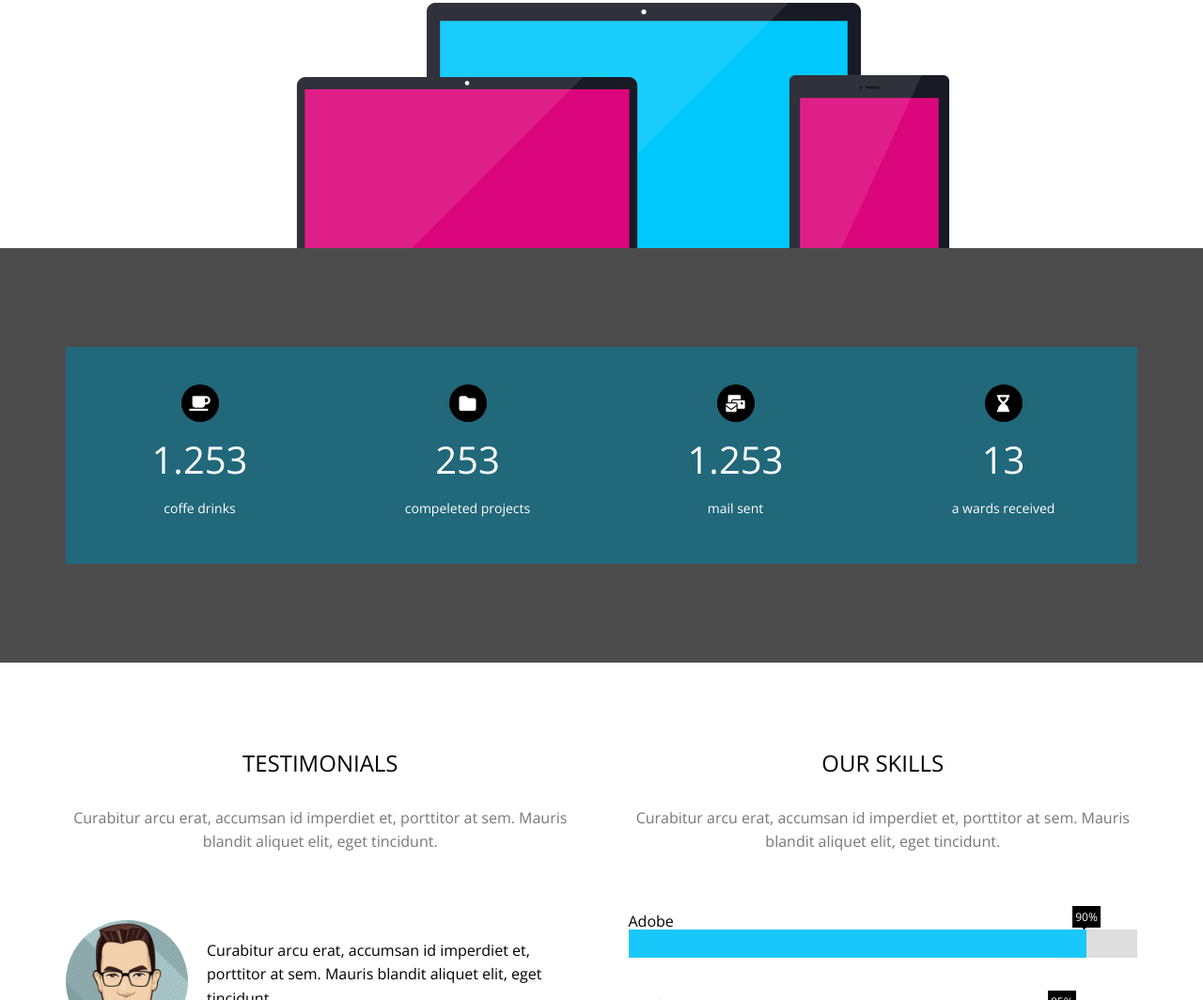
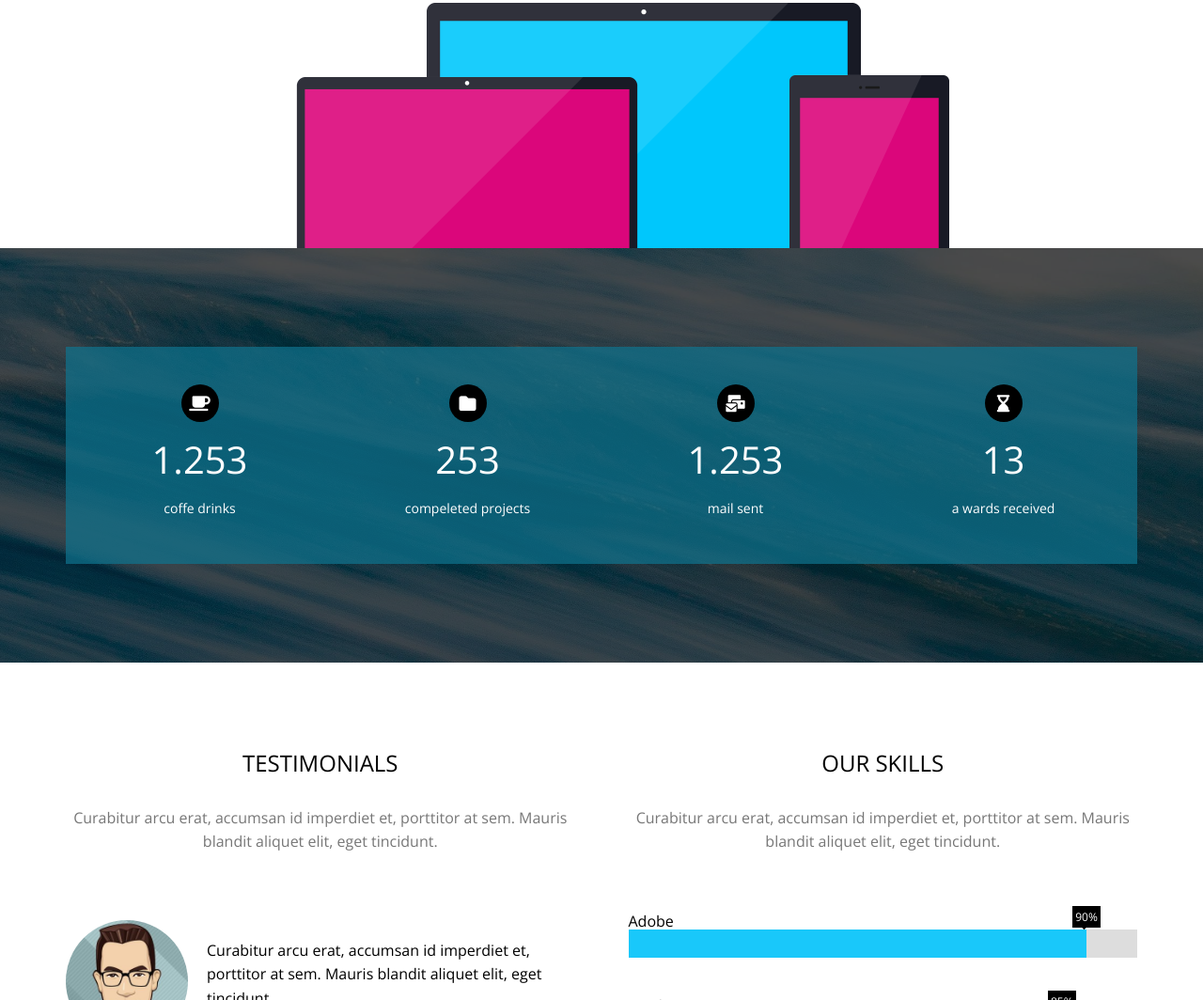
Before and after one commit to omar-allawi/template-two, a plain HTML site: page index.html in a window 1280 px wide. Shown: the part 4045-5109 px from the top of the page at 94% size. Drawn offline with nearby package versions, Linux system fonts and the light colour scheme; the site is published under a folder, as on GitHub Pages, so addresses that start at the root find nothing.

Commit message:
ready to see

```diff
--- a/css/kaspar.css
+++ b/css/kaspar.css
@@ -537,7 +537,7 @@ bottom: -120px;
 /* start stats */
 .Statistics {
     padding-bottom: 60px;
-    background-image: url(/images/blue-stats.jpg);
+    background-image: url(../images/blue-stats.jpg);
     text-align: center;
     background-size: cover;
     position: relative;
```
